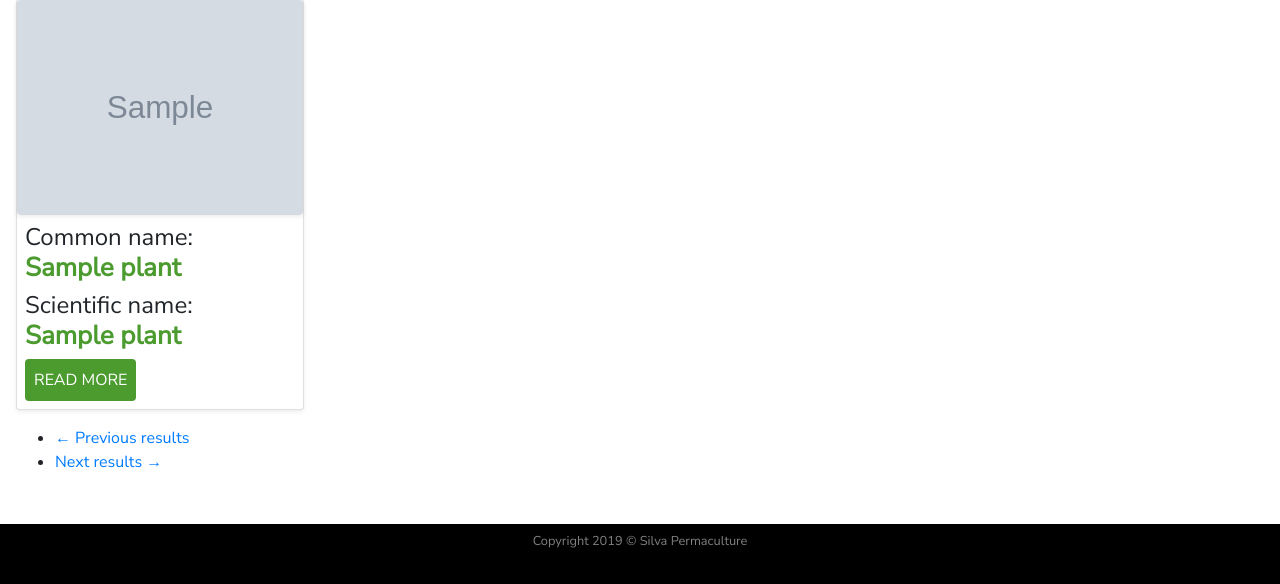
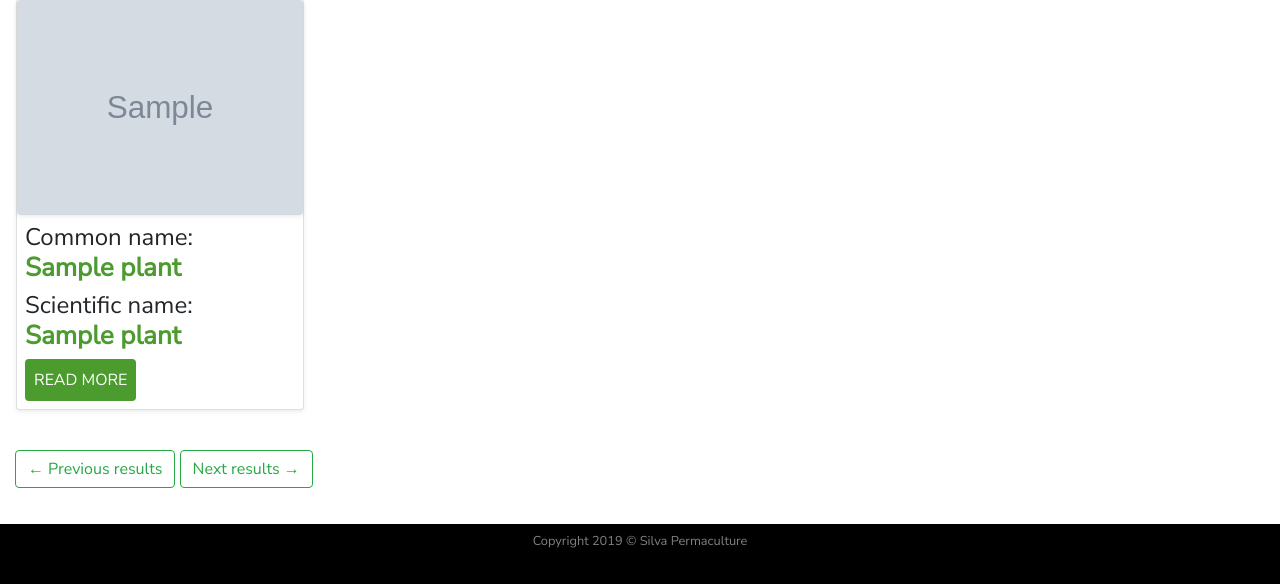
Before and after one commit to Walachul/SilvaPermaculture, a Flask app: template silvapermaculture/templates/results.html in a window 1280 px wide. Shown: the part 216-800 px from the top of the page. Run offline with Flask 2, Linux system fonts and the light colour scheme; tables that the repository leaves empty hold one stand-in row (values such as "Sample post"); the template is opened without the code that fills it: values that come from a table or form of the project are taken from there, most other values are stand-ins (such as "Sample title", 1, 10 or a date in 2020); grey boxes marked "Sample" are stand-in pictures; parts of the project's set-up code (start-up, migrations or seed data) failed here and were passed over; some libraries are stand-ins or nearby versions.

Commit message:
Restyled pagination for pages.

```diff
--- a/silvapermaculture/templates/plants.html
+++ b/silvapermaculture/templates/plants.html
@@ -87,7 +87,7 @@
                                     {% if plants.page == page_num %}
                                      <a class="btn btn-info mt-4" href="{{ url_for('main.plants', page=page_num) }}">{{ page_num }}</a>
                                     {% else %}
-                                    <a class="btn btn-outline-info mt-4" href="{{ url_for('main.plants', page=page_num) }}">{{ page_num }}</a>
+                                    <a class="btn btn-outline-success mt-4" href="{{ url_for('main.plants', page=page_num) }}">{{ page_num }}</a>
                                     {% endif %}
                                     <!-- end of current active page-->
                                 {% else %}
--- a/silvapermaculture/templates/results.html
+++ b/silvapermaculture/templates/results.html
@@ -21,24 +21,20 @@
                   </div>
             </div>
        </div>
-        <div class="row">
+       <div class="row">
             <div class="col-12">
-                        <nav aria-label="...">
-                    <ul class="pager">
-                        <li class="previous{% if not prev_url %} disabled{% endif %}">
-                            <a href="{{ prev_url or '#' }}">
+                        <a class="previous{% if not prev_url %} disabled{% endif %}">
+                            <a class="btn btn-outline-success mt-4" href="{{ prev_url or '#' }}">
                                 <span aria-hidden="true">&larr;</span>
                                 {{ ('Previous results') }}
                             </a>
-                        </li>
-                        <li class="next{% if not next_url %} disabled{% endif %}">
-                            <a href="{{ next_url or '#' }}">
+                        </a>
+                        <a class="next{% if not next_url %} disabled{% endif %}">
+                            <a class="btn btn-outline-success mt-4" href="{{ next_url or '#' }}">
                                 {{ ('Next results') }}
                                 <span aria-hidden="true">&rarr;</span>
                             </a>
-                        </li>
-                    </ul>
-                </nav>
+                        </a>
             </div>
         </div><!--end of row-->
 
```
Also changed, not shown: silvapermaculture/templates/search_filter.html (+6 -14 lines).
